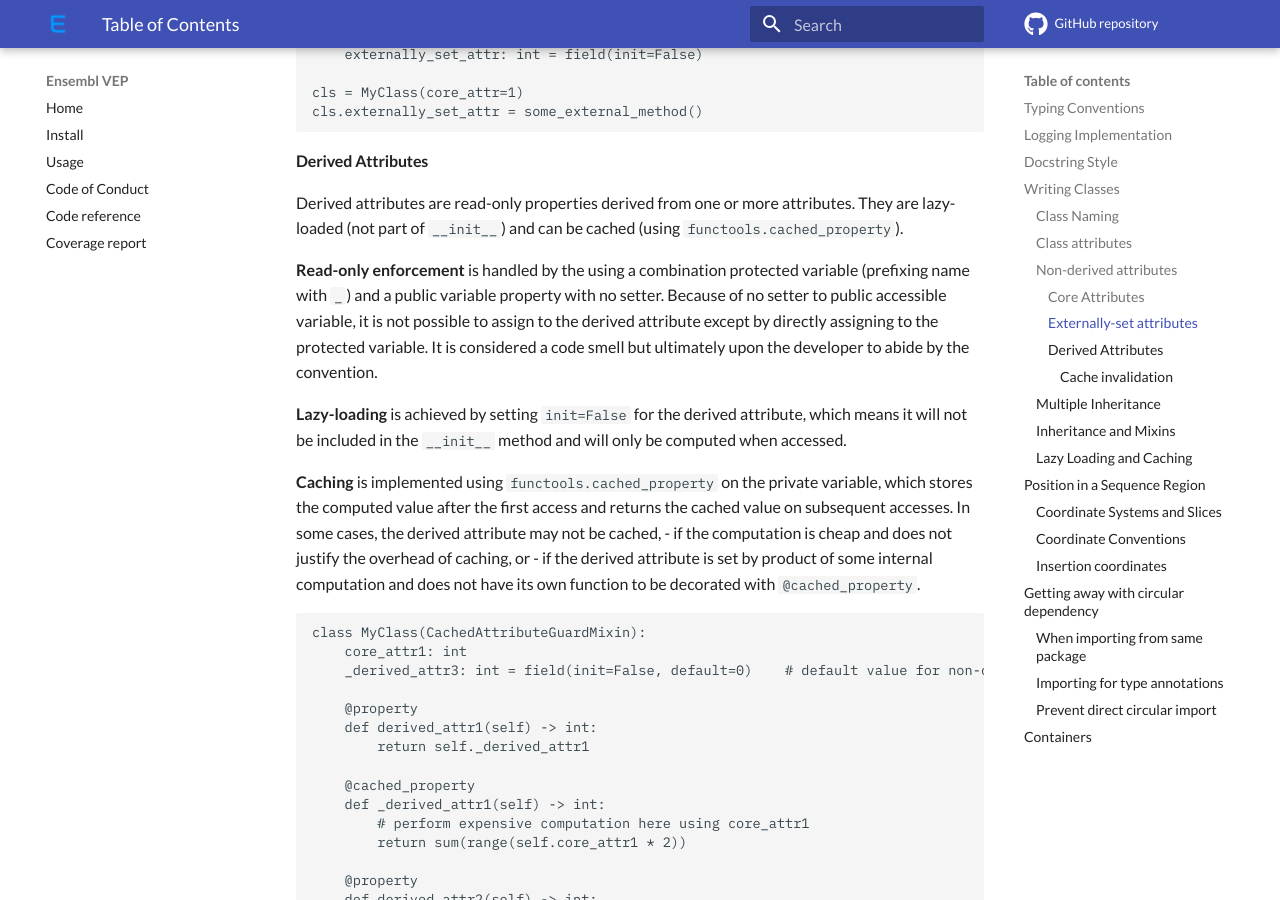
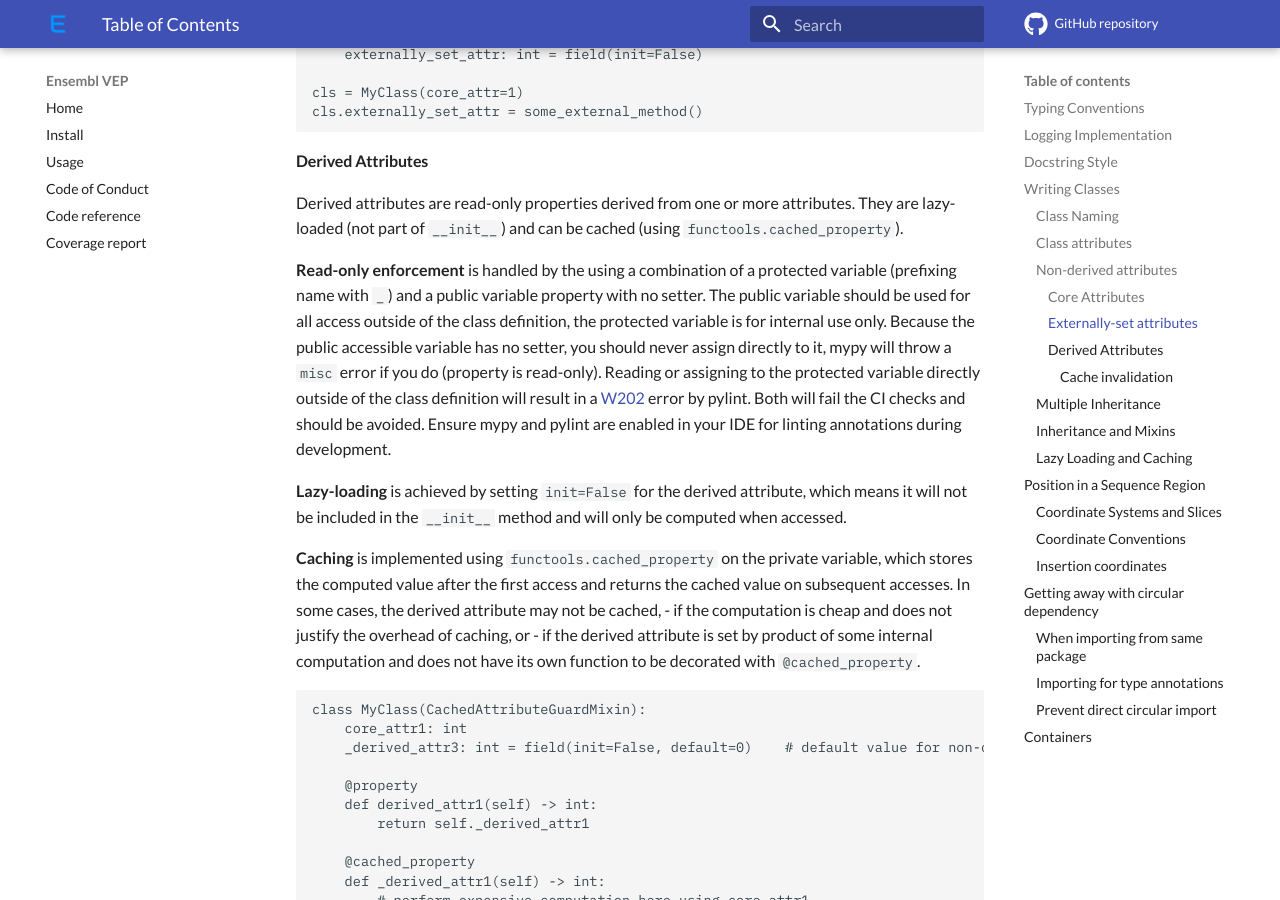
Before and after one commit to Ensembl/ensembl-vep-py, an MkDocs documentation site: the page built from docs/developer_guide.md, in a window 1280 px wide and 900 px high, scrolled down 3442 px. Built offline with MkDocs 1.6.1 and Material for MkDocs 9.7.7, drawn with Linux system fonts in a browser that asks for light colours; comment, search, counter and statistics services are not loaded.

Commit message:
Improved dev docs on read-only attributes

```diff
--- a/docs/developer_guide.md
+++ b/docs/developer_guide.md
@@ -134,7 +134,8 @@ cls.externally_set_attr = some_external_method()
 
 Derived attributes are read-only properties derived from one or more attributes. They are lazy-loaded (not part of `__init__`) and can be cached (using `functools.cached_property`).
 
-**Read-only enforcement** is handled by the using a combination protected variable (prefixing name with `_`) and a public variable property with no setter. Because of no setter to public accessible variable, it is not possible to assign to the derived attribute except by directly assigning to the protected variable. It is considered a code smell but ultimately upon the developer to abide by the convention.
+**Read-only enforcement** is handled by the using a combination of a protected variable (prefixing name with `_`) and a public variable property with no setter. The public variable should be used for all access outside of the class definition, the protected variable is for internal use only.
+Because the public accessible variable has no setter, you should never assign directly to it, mypy will throw a `misc` error if you do (property is read-only). Reading or assigning to the protected variable directly outside of the class definition will result in a [W202](https://pylint.readthedocs.io/en/stable/user_guide/messages/warning/protected-access.html) error by pylint. Both will fail the CI checks and should be avoided. Ensure mypy and pylint are enabled in your IDE for linting annotations during development.
 
 **Lazy-loading** is achieved by setting `init=False` for the derived attribute, which means it will not be included in the `__init__` method and will only be computed when accessed.
 
```
